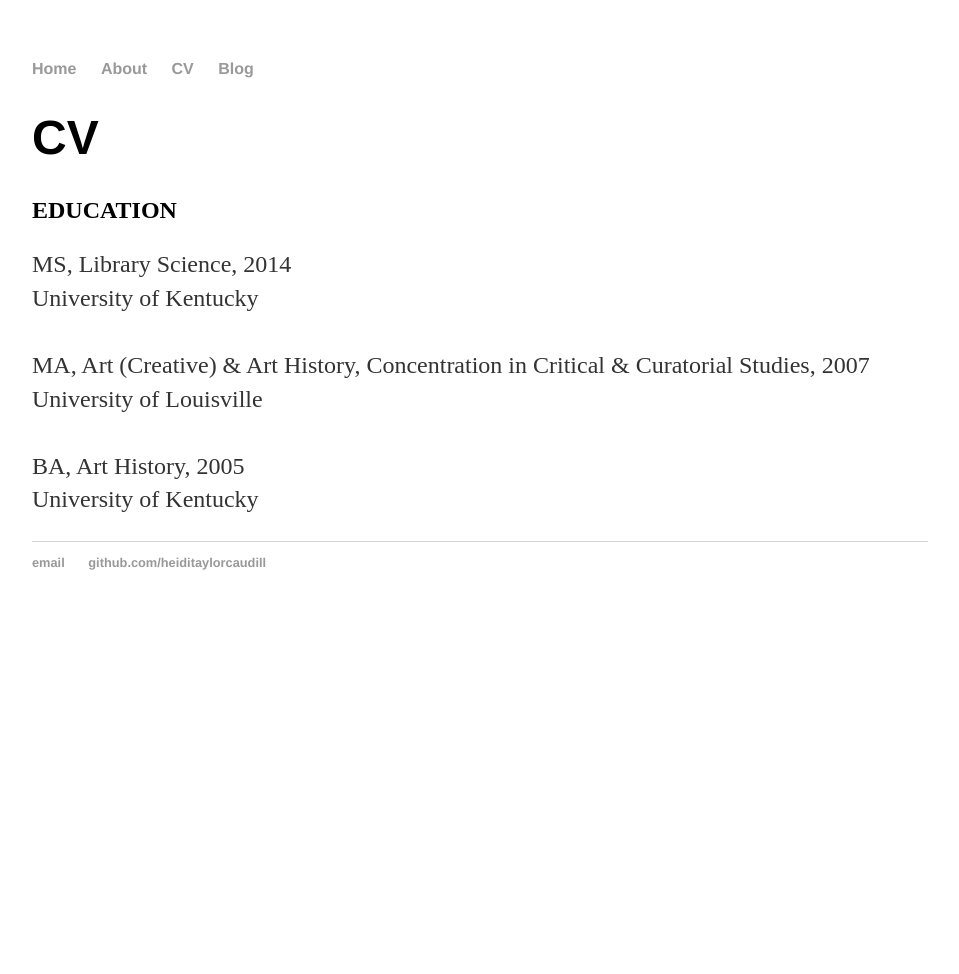
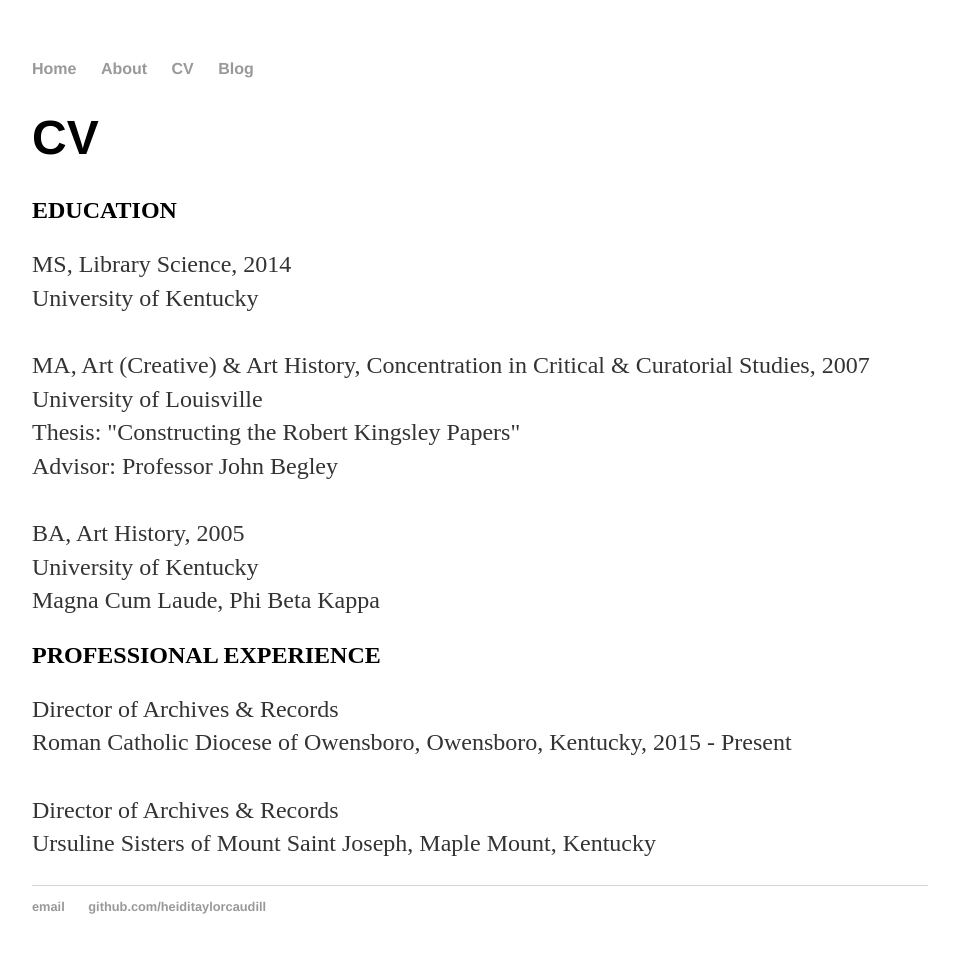
Before and after one commit to heiditaylorcaudill/heiditaylorcaudill.github.io, a Jekyll site: the page built from cv/index.html, in a window 1280 px wide. Shown: the whole page, without its empty margins (160-1119 px from the left). Built offline with Jekyll 4.4.1, drawn with Linux system fonts in a browser that asks for light colours; before the commit the page ends 900 px from its top, so only the background shows below that.

Commit message:
Update index.html

```diff
--- a/cv/index.html
+++ b/cv/index.html
@@ -5,11 +5,21 @@
 
 <div class="blurb">
 	<h1>CV</h1>
+
 	<h2>EDUCATION</h2>
 	<p>MS, Library Science, 2014<br>
 	University of Kentucky <br><br>
 	MA, Art (Creative) & Art History, Concentration in Critical & Curatorial Studies, 2007 <br>
-	University of Louisville<br><br>
+	University of Louisville<br>
+	Thesis: "Constructing the Robert Kingsley Papers"<br>
+	Advisor: Professor John Begley <br><br>
 	BA, Art History, 2005 <br>
-	University of Kentucky</p>
+	University of Kentucky<br>
+	Magna Cum Laude, Phi Beta Kappa</p>
+
+	<h2>PROFESSIONAL EXPERIENCE</h2>
+	<p>Director of Archives & Records <br>
+	Roman Catholic Diocese of Owensboro, Owensboro, Kentucky, 2015 - Present <br><br>
+	Director of Archives & Records <br>
+	Ursuline Sisters of Mount Saint Joseph, Maple Mount, Kentucky </p>
 </div><!-- /.blurb -->
```
